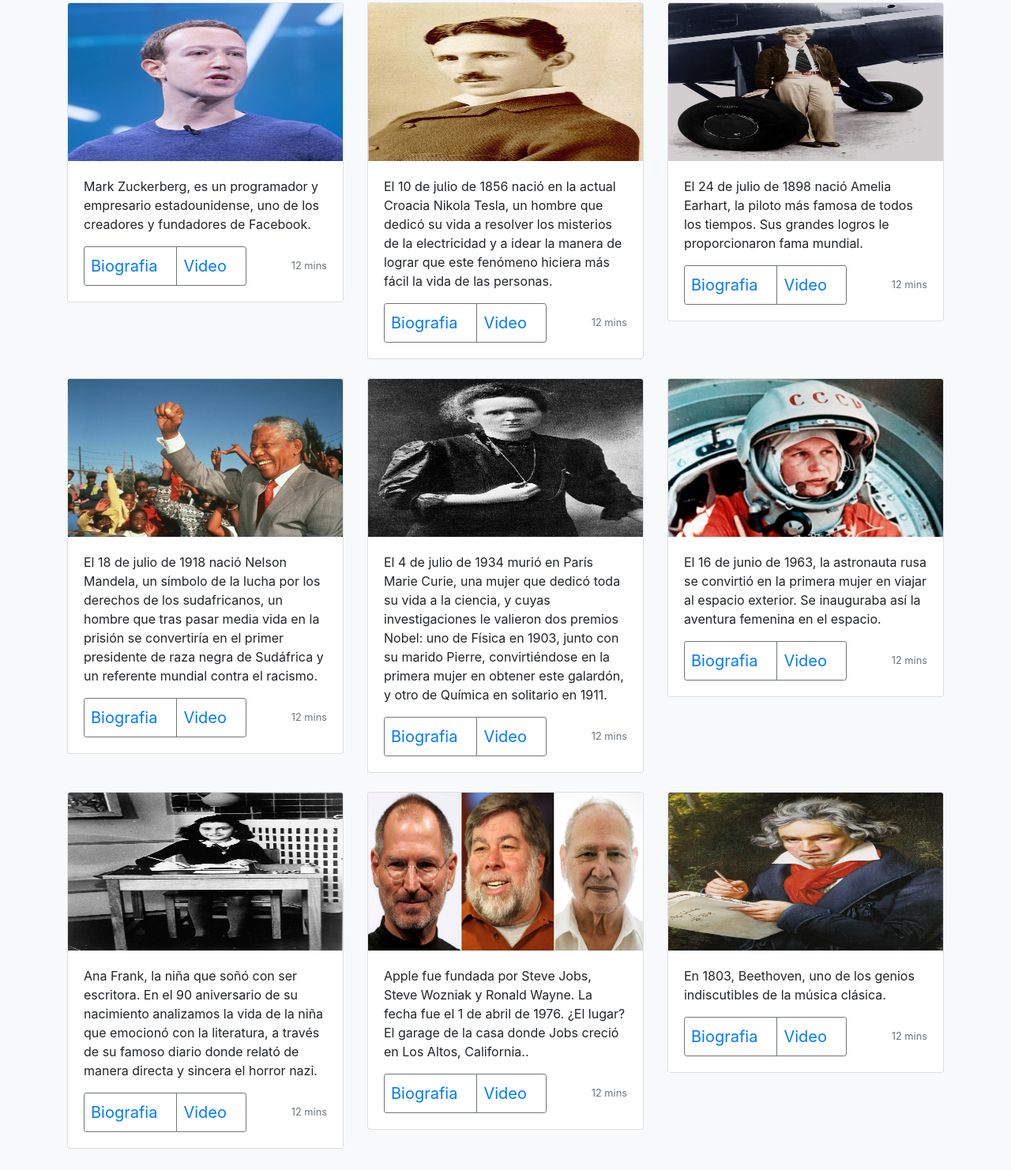
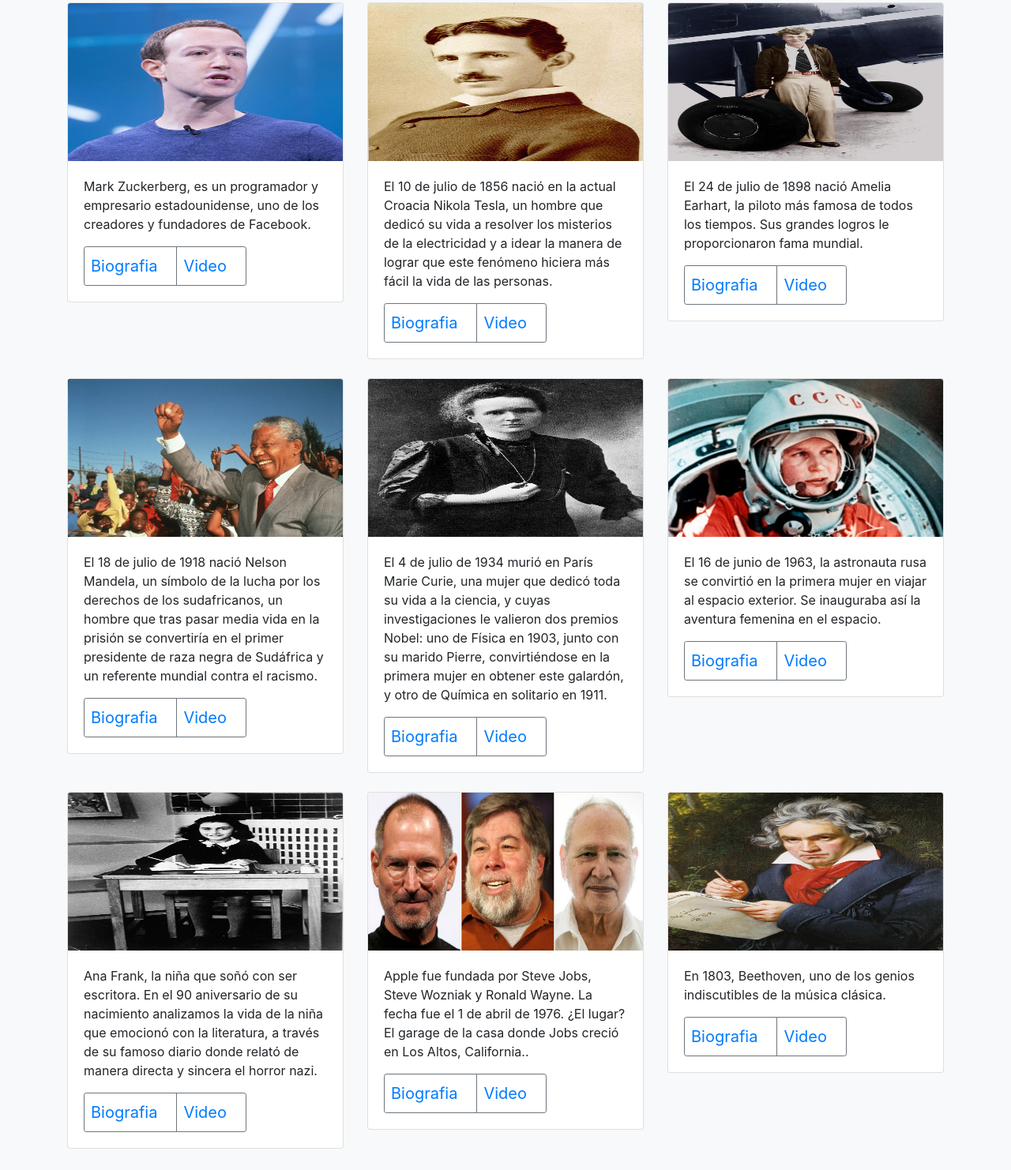
Before and after one commit to H3RNAN3S/sergrande1_5, a plain HTML site: page index66.html in a window 1280 px wide. Shown: the part 881-2363 px from the top of the page at 79% size. Drawn offline with Linux system fonts and the light colour scheme.

Commit message:
se mejoro cada recuadro

```diff
--- a/index66.html
+++ b/index66.html
@@ -88,7 +88,7 @@
                                   <button type="button" class="btn btn-sm btn-outline-secondary"><a class="navbar-brand" target="_blanck" href="https://es.wikipedia.org/wiki/Mark_Zuckerberg">Biografia</a></button>
                                   <button type="button" class="btn btn-sm btn-outline-secondary"><a class="navbar-brand" target="_blanck" href="https://www.youtube.com/watch?v=k4Yuq2NBiKI">Video</a></button>
                               </div>
-                              <small class="text-muted">12 mins</small>
+
                           </div>
                       </div>
                   </div>
@@ -104,7 +104,7 @@
                                   <button type="button" class="btn btn-sm btn-outline-secondary"><a class="navbar-brand" target="_blanck" href="https://es.wikipedia.org/wiki/Nikola_Tesla">Biografia</a></button>
                                   <button type="button" class="btn btn-sm btn-outline-secondary"><a class="navbar-brand" target="_blanck" href="https://www.youtube.com/watch?v=0nPs7JcS5_g">Video</a></button>
                               </div>
-                              <small class="text-muted">12 mins</small>
+
                           </div>
                       </div>
                   </div>
@@ -119,7 +119,7 @@
                                   <button type="button" class="btn btn-sm btn-outline-secondary"><a class="navbar-brand" target="_blanck" href="https://www.nationalgeographic.com.es/historia/amelia-earhart-mujer-que-nacio-para-volar_14545/1">Biografia</a></button>
                                   <button type="button" class="btn btn-sm btn-outline-secondary"><a class="navbar-brand" target="_blanck" href="https://www.youtube.com/watch?v=nlH4kU6G-oo">Video</a></button>
                               </div>
-                              <small class="text-muted">12 mins</small>
+
                           </div>
                       </div>
                   </div>
@@ -135,7 +135,7 @@
                                   <button type="button" class="btn btn-sm btn-outline-secondary"><a class="navbar-brand" target="_blanck" href="https://www.nationalgeographic.com.es/historia/nelson-mandela-icono-lucha-contra-apartheid_14534/1">Biografia</a></button>
                                   <button type="button" class="btn btn-sm btn-outline-secondary"><a class="navbar-brand" target="_blanck" href="https://www.youtube.com/watch?v=eemuuE4BNRU">Video</a></button>
                               </div>
-                              <small class="text-muted">12 mins</small>
+
                           </div>
                       </div>
                   </div>
@@ -150,7 +150,7 @@
                                   <button type="button" class="btn btn-sm btn-outline-secondary"><a class="navbar-brand" target="_blanck" href="https://www.nationalgeographic.com.es/historia/marie-curie-madre-fisica-moderna_14453/1">Biografia</a></button>
                                   <button type="button" class="btn btn-sm btn-outline-secondary"><a class="navbar-brand" target="_blanck" href="https://www.youtube.com/watch?v=3tuWzjaQuA4">Video</a></button>
                               </div>
-                              <small class="text-muted">12 mins</small>
+
                           </div>
                       </div>
                   </div>
@@ -165,7 +165,7 @@
                                   <button type="button" class="btn btn-sm btn-outline-secondary"><a class="navbar-brand" target="_blanck" href="https://www.nationalgeographic.com.es/historia/valentina-tereshkova-primera-mujer-espacio_14398">Biografia</a></button>
                                   <button type="button" class="btn btn-sm btn-outline-secondary"><a class="navbar-brand" target="_blanck" href="https://www.youtube.com/watch?v=sT_xxjzF4is">Video</a></button>
                               </div>
-                              <small class="text-muted">12 mins</small>
+
                           </div>
                       </div>
                   </div>
@@ -181,7 +181,7 @@
                                   <button type="button" class="btn btn-sm btn-outline-secondary"><a class="navbar-brand" target="_blanck" href="https://luisgyg.com/la-historia-de-apple-resumida/">Biografia</a></button>
                                   <button type="button" class="btn btn-sm btn-outline-secondary"><a class="navbar-brand" target="_blanck" href="https://www.youtube.com/watch?v=XP5qNMgEy2M">Video</a></button>
                               </div>
-                              <small class="text-muted">12 mins</small>
+
                           </div>
                       </div>
                   </div>
@@ -196,7 +196,7 @@
                                   <button type="button" class="btn btn-sm btn-outline-secondary"><a class="navbar-brand" target="_blanck" href="https://www.nationalgeographic.com.es/historia/ana-frank-nina-que-sono-ser-escritora_14376/1">Biografia</a></button>
                                   <button type="button" class="btn btn-sm btn-outline-secondary"><a class="navbar-brand" target="_blanck" href="https://www.youtube.com/watch?v=y2gBJrSLZ6Y">Video</a></button>
                               </div>
-                              <small class="text-muted">12 mins</small>
+
                           </div>
                       </div>
                   </div>
@@ -211,7 +211,7 @@
                                   <button type="button" class="btn btn-sm btn-outline-secondary"><a class="navbar-brand" target="_blanck" href="https://www.nationalgeographic.com.es/historia/beethoven-y-musica-revolucion_14045/1">Biografia</a></button>
                                   <button type="button" class="btn btn-sm btn-outline-secondary"><a class="navbar-brand" target="_blanck" href="https://www.youtube.com/watch?v=dw4wPjjwoI0">Video</a></button>
                               </div>
-                              <small class="text-muted">12 mins</small>
+
                           </div>
                       </div>
                   </div>
```
